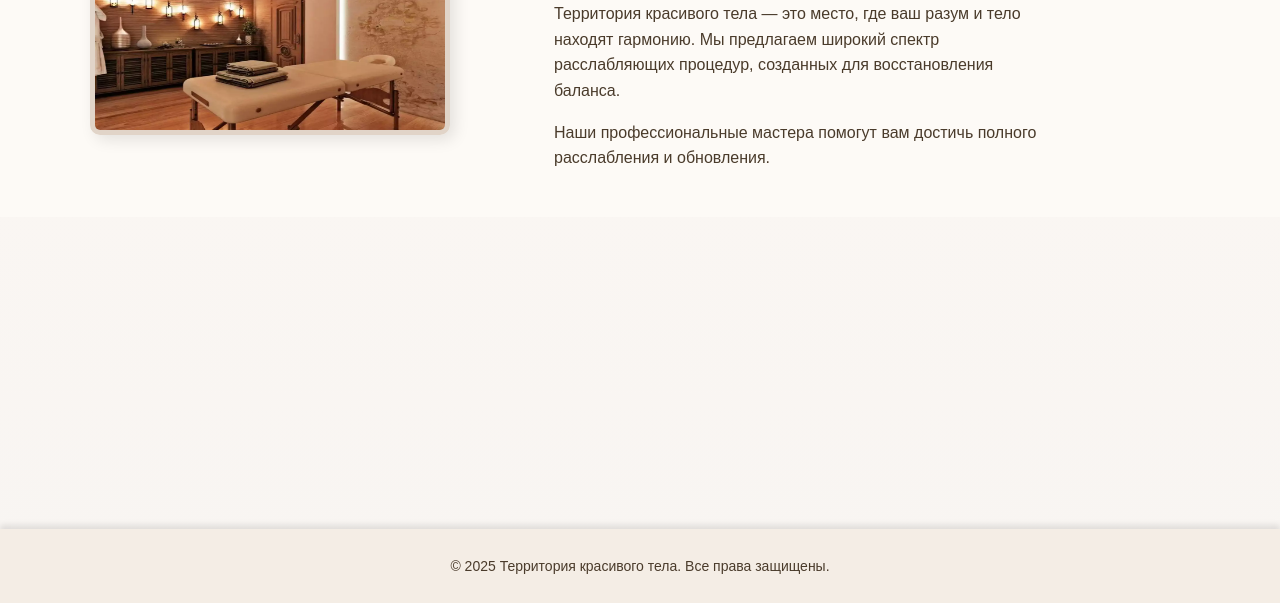
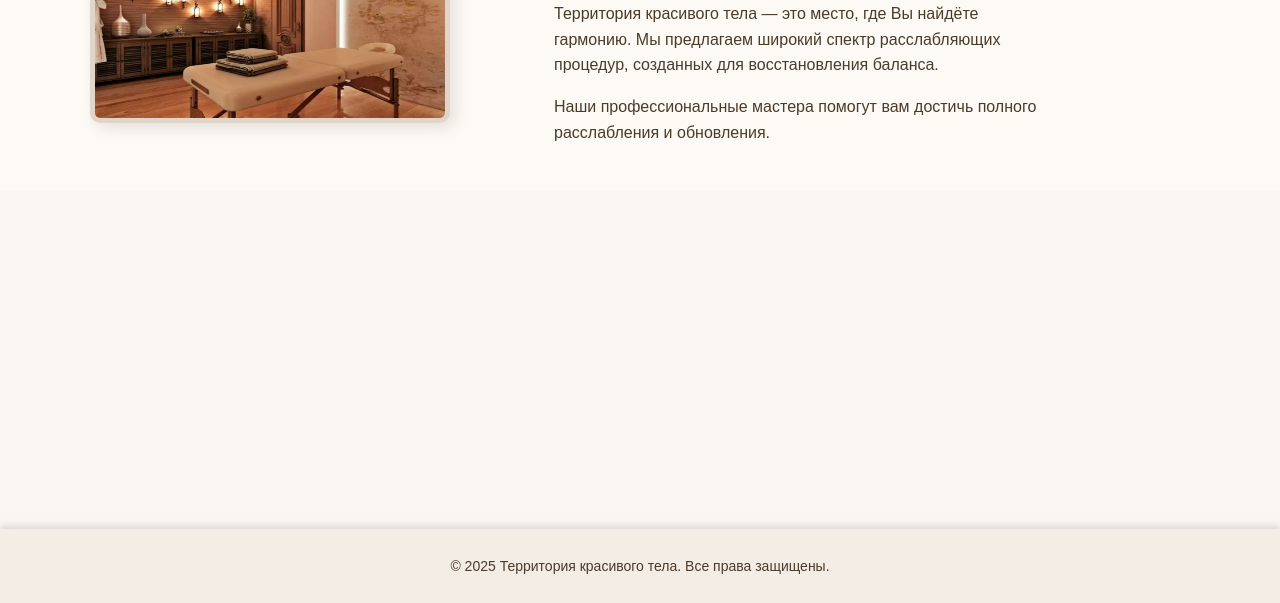
Before and after one commit to Matvei-Lise/dip_frontend, a website built with Vite: page src/pages/about.html in a window 1280 px wide. Shown: the part 197-800 px from the top of the page. Built offline with nearby package versions, Linux system fonts and the light colour scheme.

Commit message:
правил about

```diff
--- a/src/pages/about.html
+++ b/src/pages/about.html
@@ -59,7 +59,7 @@
             <span>Территория красивого тела</span>
           </h2>
           <p>
-            Территория красивого тела — это место, где ваш разум и тело находят
+            Территория красивого тела — это место, где Вы найдёте
             гармонию. Мы предлагаем широкий спектр расслабляющих процедур,
             созданных для восстановления баланса.
           </p>
```
